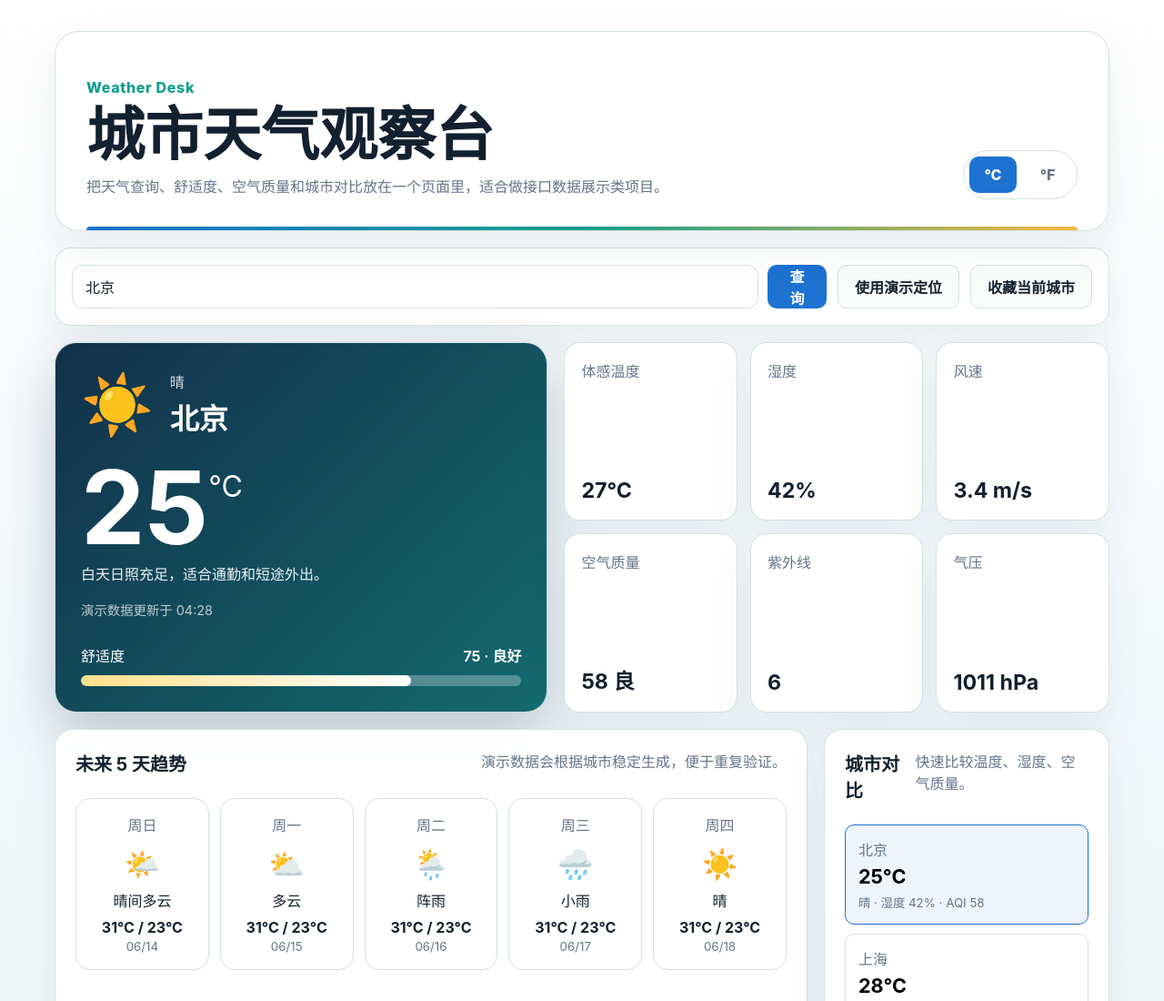
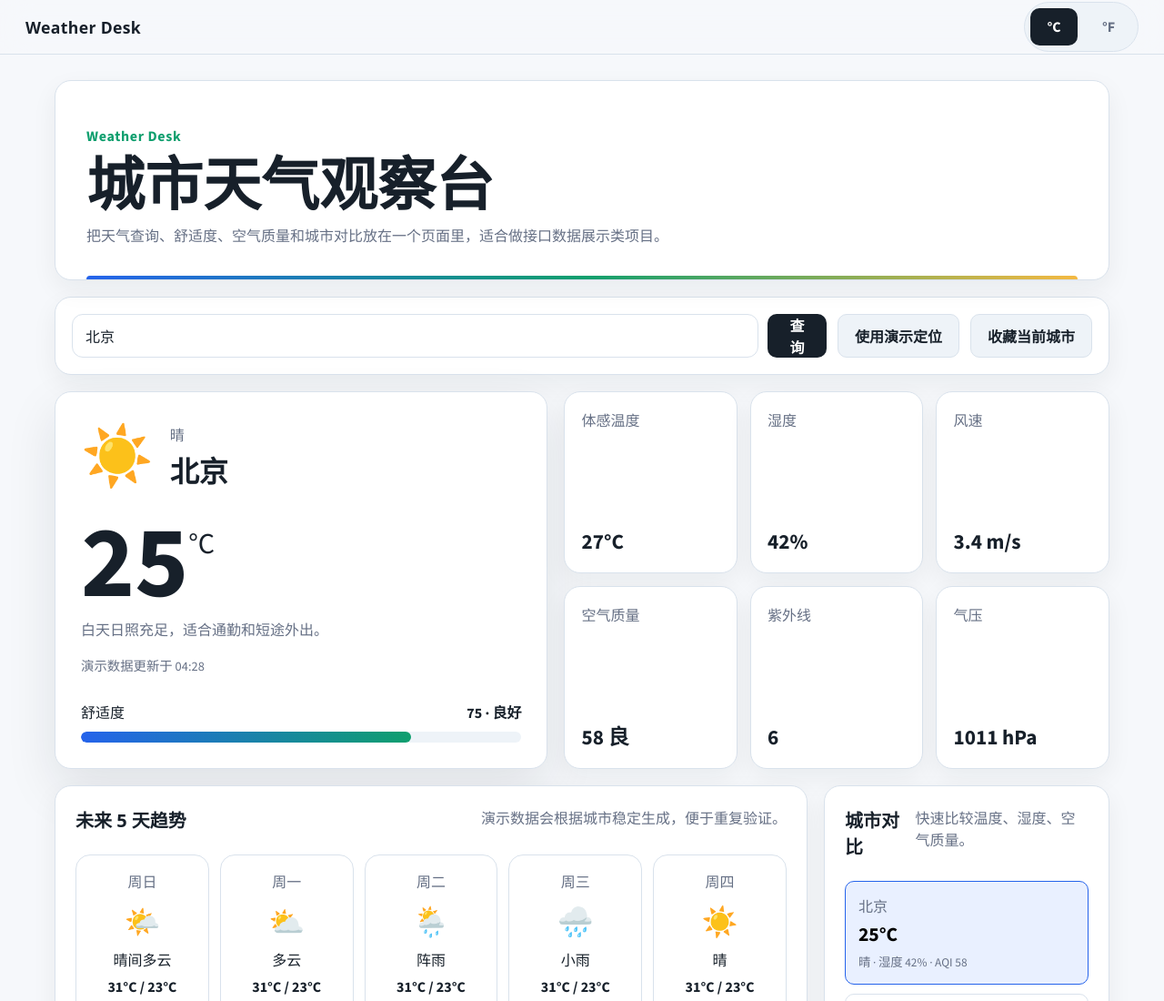
Before and after one commit to aur0ra333/weather-app, a plain HTML site: page index.html in a window 1280 px wide. Shown: the top 1100 px of the page at 91% size. Drawn offline with nearby package versions, Linux system fonts and the light colour scheme; a web font is replaced by a local one.

Commit message:
统一样式: 字体/配色/卡片匹配作品集风格

```diff
--- a/index.html
+++ b/index.html
@@ -4,19 +4,27 @@
     <meta charset="UTF-8">
     <meta name="viewport" content="width=device-width, initial-scale=1.0">
     <title>城市天气观察台 - Weather Desk</title>
+    <link rel="preconnect" href="https://fonts.googleapis.com">
+    <link rel="preconnect" href="https://fonts.gstatic.com" crossorigin>
+    <link href="https://fonts.googleapis.com/css2?family=Chivo:wght@700;800;900&family=Source+Sans+3:wght@400;500;600;700;800;900&display=swap" rel="stylesheet">
     <link rel="stylesheet" href="styles.css">
 </head>
 <body>
+    <nav class="top-nav">
+        <span class="top-nav-brand">Weather Desk</span>
+        <div class="top-nav-links">
+            <span class="unit-toggle" role="group" aria-label="温度单位">
+                <button class="active" data-unit="c" type="button">°C</button>
+                <button data-unit="f" type="button">°F</button>
+            </span>
+        </div>
+    </nav>
     <main class="weather-shell">
         <section class="hero">
             <div>
                 <p class="eyebrow">Weather Desk</p>
                 <h1>城市天气观察台</h1>
                 <p>把天气查询、舒适度、空气质量和城市对比放在一个页面里，适合做接口数据展示类项目。</p>
-            </div>
-            <div class="unit-toggle" role="group" aria-label="温度单位">
-                <button class="active" data-unit="c" type="button">°C</button>
-                <button data-unit="f" type="button">°F</button>
             </div>
         </section>
 
--- a/styles.css
+++ b/styles.css
@@ -1,15 +1,19 @@
 :root {
-    --bg: #eef6f3;
+    --page: #f6f8fb;
     --surface: #ffffff;
-    --ink: #12202f;
-    --muted: #64748b;
-    --line: #d4e2dd;
-    --blue: #1d72d2;
-    --blue-dark: #155aa8;
-    --teal: #0f9f8d;
+    --surface-soft: #eef3f8;
+    --ink: #17202a;
+    --muted: #667085;
+    --line: #d9e2ec;
+    --blue: #2563eb;
+    --blue-soft: #e9f0ff;
+    --green: #0f9f6e;
+    --shadow-sm: 0 10px 28px rgba(23, 32, 42, 0.06);
+    --shadow-md: 0 22px 55px rgba(23, 32, 42, 0.1);
+    --radius: 18px;
+    --transition: 180ms ease;
+    --red: #d84f4f;
     --yellow: #f4b942;
-    --red: #d84f4f;
-    --shadow: 0 18px 50px rgba(27, 67, 91, 0.13);
 }
 
 * {
@@ -19,11 +23,15 @@
 body {
     margin: 0;
     min-height: 100vh;
-    background:
-        linear-gradient(135deg, rgba(29, 114, 210, 0.14), transparent 40%),
-        linear-gradient(180deg, #f8fdff 0%, var(--bg) 70%);
+    background: var(--page);
     color: var(--ink);
-    font-family: Inter, "PingFang SC", "Microsoft YaHei", system-ui, sans-serif;
+    font-family: "Source Sans 3", "PingFang SC", "Microsoft YaHei", system-ui, sans-serif;
+    font-weight: 400;
+}
+
+h1, h2, h3, h4 {
+    font-family: "Chivo", "PingFang SC", "Microsoft YaHei", system-ui, sans-serif;
+    font-weight: 700;
 }
 
 button,
@@ -35,35 +43,85 @@ button {
     cursor: pointer;
 }
 
+/* ---------- Sticky Nav ---------- */
+
+.top-nav {
+    position: sticky;
+    top: 0;
+    z-index: 100;
+    display: flex;
+    align-items: center;
+    justify-content: space-between;
+    height: 60px;
+    padding: 0 28px;
+    background: rgba(246, 248, 251, 0.78);
+    backdrop-filter: blur(16px);
+    -webkit-backdrop-filter: blur(16px);
+    border-bottom: 1px solid var(--line);
+}
+
+.top-nav-brand {
+    font-family: "Chivo", "PingFang SC", "Microsoft YaHei", system-ui, sans-serif;
+    font-weight: 800;
+    font-size: 1.1rem;
+    letter-spacing: 0.02em;
+    color: var(--ink);
+}
+
+.top-nav-links {
+    display: flex;
+    gap: 20px;
+    align-items: center;
+}
+
+/* ---------- Shell ---------- */
+
 .weather-shell {
     width: min(1160px, calc(100% - 32px));
     margin: 0 auto;
-    padding: 34px 0 42px;
+    padding: 28px 0 42px;
 }
+
+/* ---------- Shared Card Base ---------- */
 
 .hero,
 .search-panel,
 .panel,
 .current-card,
 .detail-card {
-    background: rgba(255, 255, 255, 0.9);
-    border: 1px solid rgba(212, 226, 221, 0.95);
-    box-shadow: var(--shadow);
+    background: var(--surface);
+    border: 1px solid var(--line);
+    box-shadow: var(--shadow-sm);
+    border-radius: var(--radius);
 }
+
+/* ---------- Hero ---------- */
 
 .hero {
     min-height: 220px;
-    border-radius: 26px;
     padding: 34px;
     display: flex;
     justify-content: space-between;
     gap: 28px;
     align-items: flex-end;
+    position: relative;
+    overflow: hidden;
+}
+
+.hero::after {
+    content: "";
+    position: absolute;
+    left: 34px;
+    right: 34px;
+    bottom: 0;
+    height: 4px;
+    border-radius: 999px 999px 0 0;
+    background: linear-gradient(90deg, var(--blue), var(--green), var(--yellow));
 }
 
 .eyebrow {
     margin: 0 0 10px;
-    color: var(--teal);
+    color: var(--green);
     font-weight: 800;
     letter-spacing: 0.04em;
 }
@@ -88,13 +146,15 @@ h1 {
     line-height: 1.7;
 }
 
+/* ---------- Unit Toggle ---------- */
+
 .unit-toggle {
     display: flex;
     gap: 8px;
     padding: 6px;
     border: 1px solid var(--line);
     border-radius: 999px;
-    background: #f7fbfa;
+    background: var(--surface-soft);
 }
 
 .unit-toggle button,
@@ -104,7 +164,7 @@ h1 {
 .compare-card {
     border: 0;
     border-radius: 10px;
-    transition: transform 0.18s ease, border-color 0.18s ease, background 0.18s ease;
+    transition: transform var(--transition), border-color var(--transition), background var(--transition);
 }
 
 .unit-toggle button {
@@ -116,13 +176,14 @@ h1 {
 }
 
 .unit-toggle button.active {
-    background: var(--blue);
+    background: var(--ink);
     color: #fff;
 }
 
+/* ---------- Search Panel ---------- */
+
 .search-panel {
     margin: 18px 0;
-    border-radius: 18px;
     padding: 18px;
     display: flex;
     gap: 12px;
@@ -145,11 +206,12 @@ input {
     padding: 0 14px;
     color: var(--ink);
     outline: none;
+    background: var(--surface);
 }
 
 input:focus {
     border-color: var(--blue);
-    box-shadow: 0 0 0 3px rgba(29, 114, 210, 0.12);
+    box-shadow: 0 0 0 3px rgba(37, 99, 235, 0.12);
 }
 
 #search-btn,
@@ -160,16 +222,16 @@ input:focus {
 }
 
 #search-btn {
-    background: var(--blue);
+    background: var(--ink);
     color: #fff;
 }
 
 #search-btn:hover {
-    background: var(--blue-dark);
+    background: #0f1723;
 }
 
 .ghost-btn {
-    background: #f7fbfa;
+    background: var(--surface-soft);
     border: 1px solid var(--line);
     color: var(--ink);
 }
@@ -180,6 +242,8 @@ input:focus {
     transform: translateY(-2px);
 }
 
+/* ---------- Error ---------- */
+
 .error-message {
     padding: 14px 16px;
     border-radius: 12px;
@@ -188,19 +252,21 @@ input:focus {
     border: 1px solid rgba(216, 79, 79, 0.22);
 }
 
+/* ---------- Dashboard Grid ---------- */
+
 .dashboard-grid {
     display: grid;
     grid-template-columns: minmax(0, 0.95fr) minmax(360px, 1.05fr);
     gap: 18px;
 }
 
+/* ---------- Current Card (Light) ---------- */
+
 .current-card {
-    border-radius: 24px;
     padding: 28px;
-    background:
-        linear-gradient(145deg, rgba(29, 114, 210, 0.92), rgba(15, 159, 141, 0.88)),
-        var(--surface);
-    color: #fff;
+    background: var(--surface);
+    color: var(--ink);
+    box-shadow: var(--shadow-md);
 }
 
 .current-topline {
@@ -215,7 +281,7 @@ input:focus {
 
 .weather-desc {
     margin-bottom: 4px;
-    opacity: 0.82;
+    color: var(--muted);
 }
 
 .current-card h2 {
@@ -242,14 +308,16 @@ input:focus {
 .summary-text {
     max-width: 520px;
     line-height: 1.7;
-    opacity: 0.92;
+    color: var(--muted);
 }
 
 .updated-at {
     margin-top: -2px;
-    color: rgba(255, 255, 255, 0.72);
+    color: var(--muted);
     font-size: 0.9rem;
 }
+
+/* ---------- Comfort Meter ---------- */
 
 .comfort-meter {
     margin-top: 28px;
@@ -265,7 +333,7 @@ input:focus {
 .comfort-track {
     height: 12px;
     border-radius: 999px;
-    background: rgba(255, 255, 255, 0.28);
+    background: var(--surface-soft);
     overflow: hidden;
 }
 
@@ -273,8 +341,10 @@ input:focus {
     display: block;
     height: 100%;
     border-radius: inherit;
-    background: linear-gradient(90deg, #ffe08a, #ffffff);
+    background: linear-gradient(90deg, var(--blue), var(--green));
 }
+
+/* ---------- Detail Grid ---------- */
 
 .detail-grid {
     display: grid;
@@ -284,10 +354,16 @@ input:focus {
 
 .detail-card {
     min-height: 132px;
-    border-radius: 18px;
     padding: 18px;
     display: grid;
     align-content: space-between;
+    transition: transform 170ms ease, box-shadow 170ms ease, border-color 170ms ease;
+}
+
+.detail-card:hover {
+    transform: translateY(-3px);
+    border-color: var(--blue);
+    box-shadow: var(--shadow-md);
 }
 
 .detail-card span {
@@ -298,6 +374,8 @@ input:focus {
     font-size: 1.45rem;
 }
 
+/* ---------- Content Grid ---------- */
+
 .content-grid {
     display: grid;
     grid-template-columns: minmax(0, 1.45fr) minmax(300px, 0.55fr);
@@ -306,7 +384,6 @@ input:focus {
 }
 
 .panel {
-    border-radius: 20px;
     padding: 22px;
 }
 
@@ -329,6 +406,8 @@ input:focus {
     color: var(--muted);
 }
 
+/* ---------- Forecast ---------- */
+
 .forecast-grid {
     display: grid;
     grid-template-columns: repeat(5, 1fr);
@@ -340,7 +419,14 @@ input:focus {
     border-radius: 16px;
     padding: 16px;
     text-align: center;
-    background: #f8fcfb;
+    background: var(--surface);
+    transition: transform 170ms ease, box-shadow 170ms ease, border-color 170ms ease;
+}
+
+.forecast-card:hover {
+    transform: translateY(-3px);
+    border-color: var(--blue);
+    box-shadow: var(--shadow-md);
 }
 
 .forecast-card span,
@@ -363,6 +449,8 @@ input:focus {
     white-space: nowrap;
 }
 
+/* ---------- Compare ---------- */
+
 .compare-list {
     display: grid;
     gap: 10px;
@@ -372,13 +460,19 @@ input:focus {
     width: 100%;
     text-align: left;
     border: 1px solid var(--line);
-    background: #f8fcfb;
+    background: var(--surface);
     padding: 14px;
+    transition: transform 170ms ease, box-shadow 170ms ease, border-color 170ms ease;
+}
+
+.compare-card:hover {
+    border-color: var(--blue);
+    box-shadow: var(--shadow-md);
 }
 
 .compare-card.active {
     border-color: var(--blue);
-    background: rgba(29, 114, 210, 0.08);
+    background: var(--blue-soft);
 }
 
 .compare-card span {
@@ -394,6 +488,8 @@ input:focus {
 .compare-card small {
     color: var(--muted);
 }
+
+/* ---------- Quick Panel ---------- */
 
 .quick-panel {
     margin-top: 18px;
@@ -422,7 +518,7 @@ input:focus {
 .city-tag,
 .empty-chip {
     padding: 9px 13px;
-    background: #f7fbfa;
+    background: var(--surface-soft);
     border: 1px solid var(--line);
     color: var(--ink);
 }
@@ -433,12 +529,16 @@ input:focus {
     color: var(--muted);
 }
 
+/* ---------- Demo Note ---------- */
+
 .demo-note {
     margin-top: 18px;
     text-align: center;
     color: var(--muted);
     font-size: 0.92rem;
 }
+
+/* ---------- Responsive ---------- */
 
 @media (max-width: 980px) {
     .hero,
@@ -488,64 +588,8 @@ input:focus {
     .forecast-grid {
         grid-template-columns: 1fr;
     }
+
+    .top-nav {
+        padding: 0 16px;
+    }
 }
-
-/* Visual refinement */
-body {
-    background:
-        linear-gradient(180deg, #ffffff 0%, #f2f8fb 46%, #eef6f3 100%);
-}
-
-.hero,
-.search-panel,
-.panel,
-.detail-card {
-    background: rgba(255, 255, 255, 0.96);
-    box-shadow: 0 18px 46px rgba(27, 67, 91, 0.08);
-}
-
-.hero {
-    position: relative;
-    overflow: hidden;
-}
-
-.hero::after {
-    content: "";
-    position: absolute;
-    left: 34px;
-    right: 34px;
-    bottom: 0;
-    height: 4px;
-    border-radius: 999px 999px 0 0;
-    background: linear-gradient(90deg, var(--blue), var(--teal), var(--yellow));
-}
-
-.current-card {
-    background:
-        linear-gradient(135deg, #12304a 0%, #146b70 100%);
-    box-shadow: 0 24px 60px rgba(18, 48, 74, 0.24);
-}
-
-.detail-card,
-.forecast-card,
-.compare-card {
-    transition: transform 170ms ease, box-shadow 170ms ease, border-color 170ms ease;
-}
-
-.detail-card:hover,
-.forecast-card:hover,
-.compare-card:hover {
-    transform: translateY(-3px);
-    border-color: rgba(29, 114, 210, 0.28);
-    box-shadow: 0 14px 30px rgba(27, 67, 91, 0.08);
-}
-
-.forecast-card,
-.compare-card,
-.city-tag {
-    background: #fff;
-}
-
-.unit-toggle {
-    background: #fff;
-}
```
